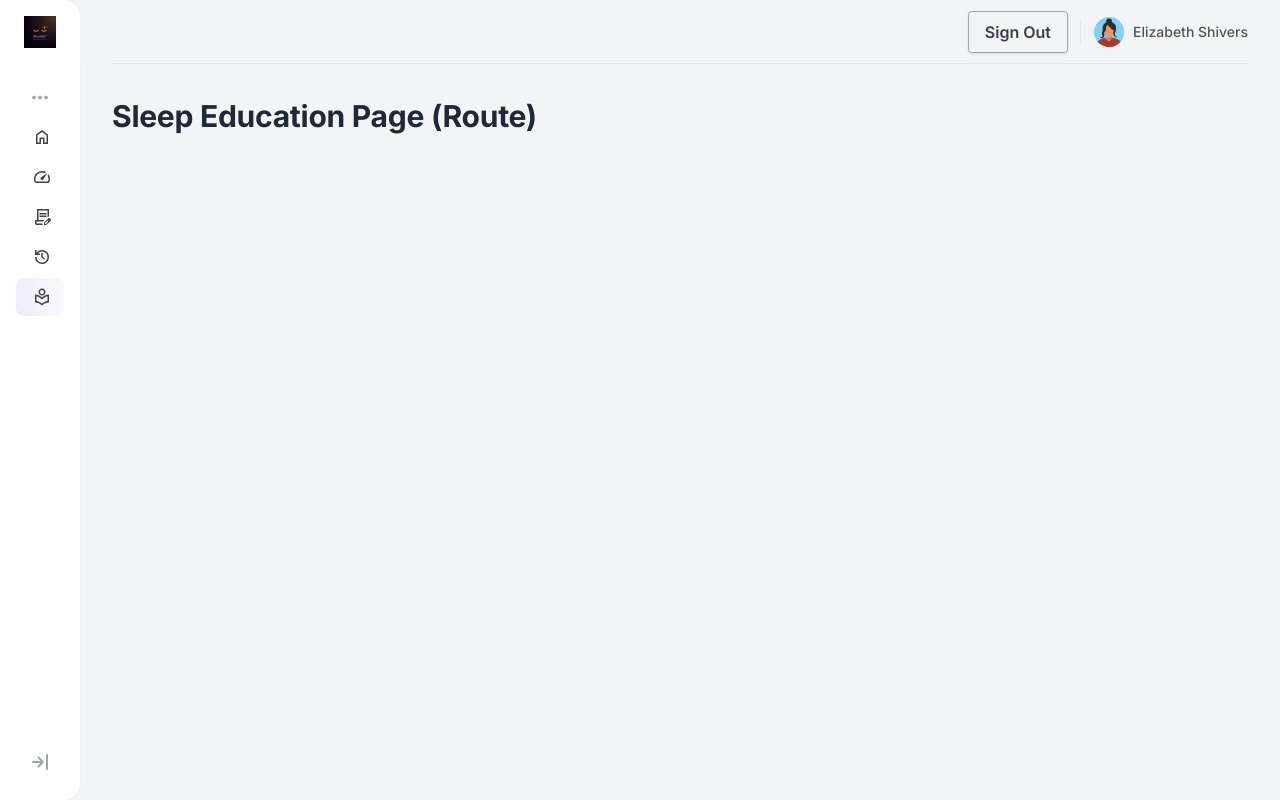
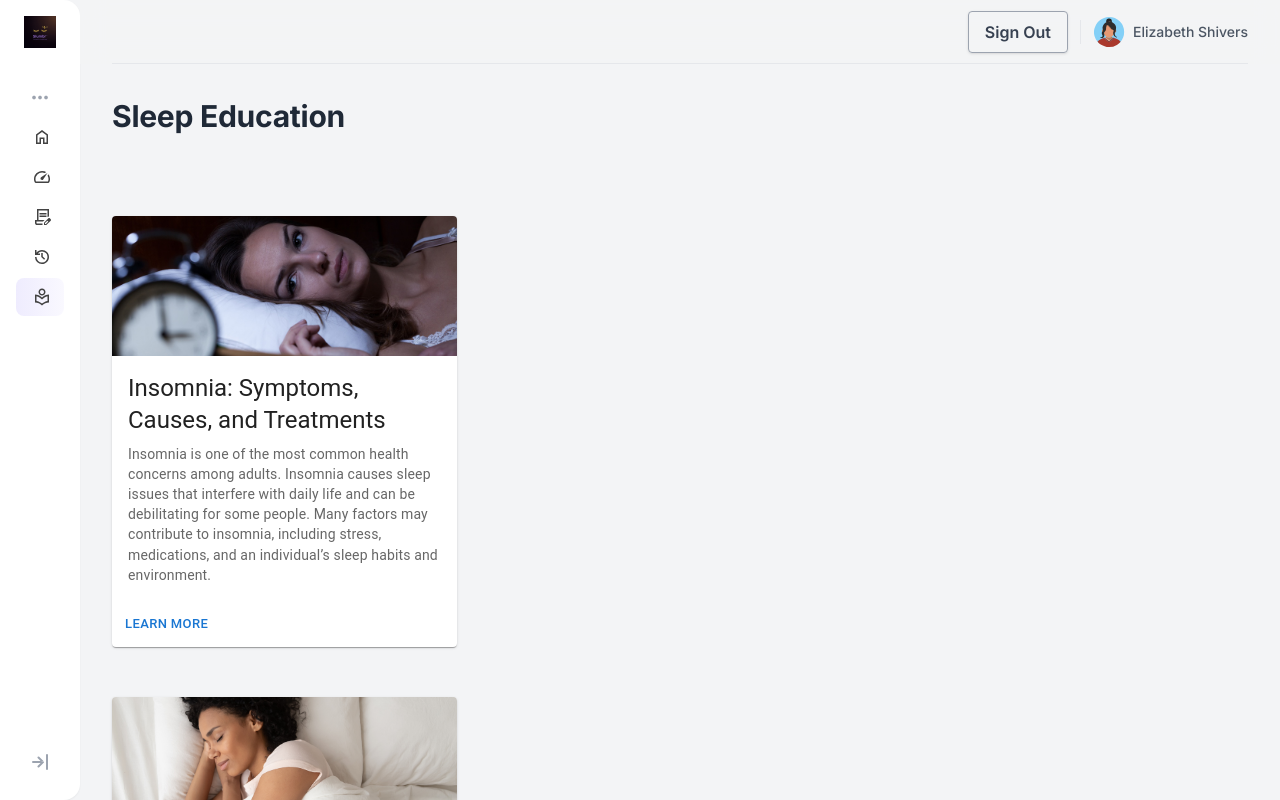
Before and after one commit to tenongene/slumbr, a React (Vite) app: page /education in a window 1280 px wide. Built offline with nearby package versions, Linux system fonts and the light colour scheme.

Commit message:
Education updated

```diff
--- a/src/pages/Education.jsx
+++ b/src/pages/Education.jsx
@@ -1,6 +1,9 @@
 import React, { useState } from 'react';
 import Sidebar from '../partials/Sidebar';
 import Header from '../partials/Header';
+import MediaCard1 from '../partials/dashboard/MediaCard1';
+import MediaCard2 from '../partials/dashboard/MediaCard2';
+import { Stack } from 'rsuite';
 
 
 function Education() {
@@ -27,13 +30,25 @@ function Education() {
 
               {/* Left: Title */}
               <div className="mb-4 sm:mb-0">
-                <h1 className="text-2xl md:text-3xl text-gray-800 dark:text-gray-100 font-bold">Sleep Education Page (Route) </h1>
-              </div>
+                <h1 className="text-2xl md:text-3xl text-gray-800 dark:text-gray-100 font-bold">Sleep Education </h1>
+                <div className="mt-20">
+                  <Stack spacing={50} direction="column" alignItems="flex-start">
+                     <MediaCard1 />
+                     <MediaCard2/>
+                  </Stack>
+                 </div>
 
               {/* Right: Actions */}
               <div className="grid grid-flow-col sm:auto-cols-max justify-start sm:justify-end gap-2">
+
             </div>
 
+            {/* Cards */}
+            <div className="grid grid-cols-12 gap-6">
+
+
+            </div>
+            </div>
             </div>
           </div>
          </main>
--- a/src/pages/Logs.jsx
+++ b/src/pages/Logs.jsx
@@ -2,7 +2,7 @@ import React, { useState, Link } from 'react';
 import Sidebar from '../partials/Sidebar';
 import Header from '../partials/Header';
 import DashboardCard12 from '../partials/dashboard/DashboardCard12';
-import { DatePicker, TimePicker, Stack, Rate } from 'rsuite';
+import { DatePicker, TimePicker, Stack } from 'rsuite';
 import 'rsuite/TimePicker/styles/index.css';
 import Input from 'rsuite/Input';
 import 'rsuite/Input/styles/index.css';
--- /dev/null
+++ b/src/partials/dashboard/MediaCard1.jsx
@@ -0,0 +1,34 @@
+import React from 'react';
+import { Link } from 'react-router-dom';
+import Card from '@mui/material/Card';
+import CardActions from '@mui/material/CardActions';
+import CardContent from '@mui/material/CardContent';
+import CardMedia from '@mui/material/CardMedia';
+import Button from '@mui/material/Button';
+import Typography from '@mui/material/Typography';
+
+export default function MediaCard1() {
+  return (
+    <Card sx={{ maxWidth: 345 }}>
+      <CardMedia
+        sx={{ height: 140 }}
+        image="../src/images/Insomnia.jpg"
+        title="sleepless lady"
+      />
+      <CardContent>
+        <Typography gutterBottom variant="h5" component="div">
+        Insomnia: Symptoms, Causes, and Treatments
+        </Typography>
+        <Typography variant="body2" sx={{ color: 'text.secondary' }}>
+        Insomnia is one of the most common health concerns among adults. Insomnia causes sleep issues that interfere with daily life and can be debilitating for some people. Many factors may contribute to insomnia, including stress, medications, and an individual’s sleep habits and environment.
+        </Typography>
+      </CardContent>
+      <CardActions>
+        <Link to="https://www.sleepfoundation.org/insomnia" target='_blank'>
+          <Button size="small">Learn More</Button>
+        </Link>
+
+      </CardActions>
+    </Card>
+  );
+}
--- /dev/null
+++ b/src/partials/dashboard/MediaCard2.jsx
@@ -0,0 +1,34 @@
+import React from 'react';
+import { Link } from 'react-router-dom';
+import Card from '@mui/material/Card';
+import CardActions from '@mui/material/CardActions';
+import CardContent from '@mui/material/CardContent';
+import CardMedia from '@mui/material/CardMedia';
+import Button from '@mui/material/Button';
+import Typography from '@mui/material/Typography';
+
+export default function MediaCard2() {
+  return (
+    <Card sx={{ maxWidth: 345 }}>
+      <CardMedia
+        sx={{ height: 140 }}
+        image="../src/images/healthySleep.jpg"
+        title="green iguana"
+      />
+      <CardContent>
+        <Typography gutterBottom variant="h5" component="div">
+        Healthy Sleep Habits
+        </Typography>
+        <Typography variant="body2" sx={{ color: 'text.secondary' }}>
+        Your daily routines – what you eat and drink, the medications you take, how you schedule your days and how you choose to spend your evenings – can significantly impact your quality of sleep. Even a few slight adjustments can, in some cases, mean the difference between sound sleep and a restless night.
+        </Typography>
+      </CardContent>
+      <CardActions>
+        <Link to="https://sleepeducation.org/healthy-sleep/healthy-sleep-habits/" target='_blank'>
+          <Button size="small">Learn More</Button>
+        </Link>
+
+      </CardActions>
+    </Card>
+  );
+}
```
Also changed, not shown: src/images/Insomnia.jpg (added), src/images/healthySleep.jpg (added).
